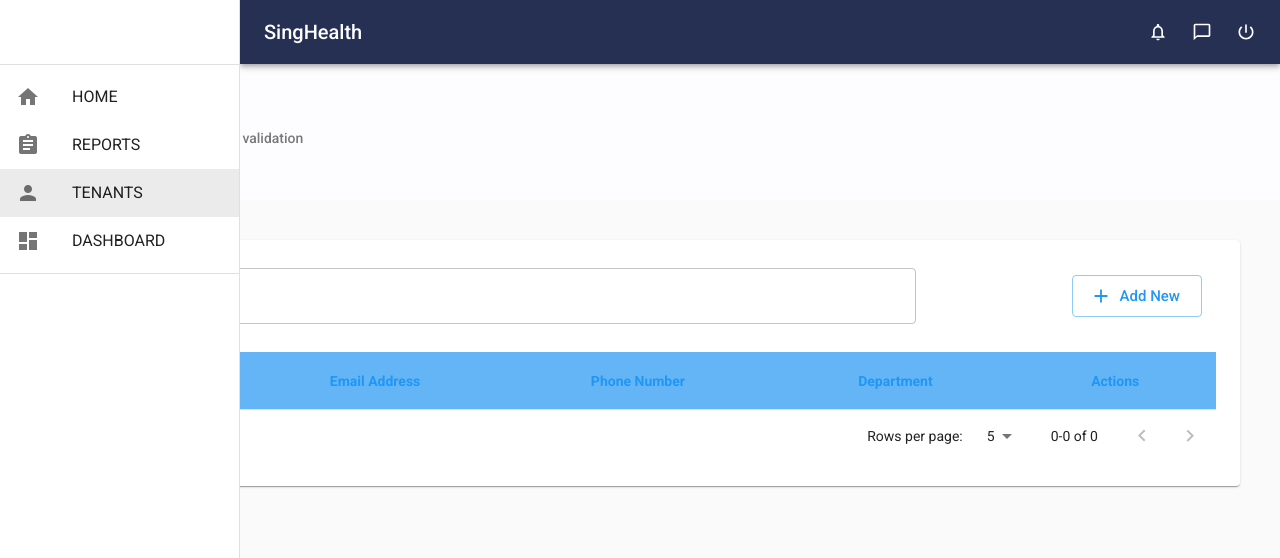
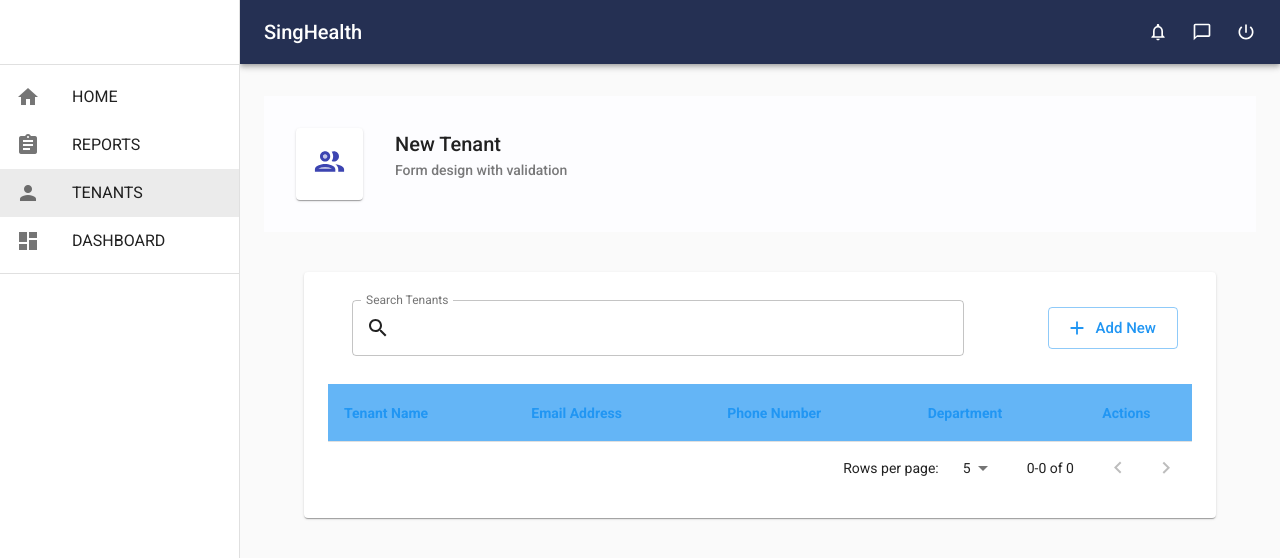
Before and after one commit to kweralt/sh-frontend-2, a React (Create React App) app: page /tenants in a window 1280 px wide. Shown: the top 558 px of the page. Built offline with nearby package versions, Linux system fonts and the light colour scheme.

Commit message:
Fix alignment for content

```diff
--- /dev/null
+++ b/src/components/ContentWrapper.js
@@ -0,0 +1,36 @@
+// wrap ur shit in this to fix alignment (i hope)
+import { Container } from "@material-ui/core";
+import { drawerWidth } from "./NavHeader";
+import { makeStyles } from "@material-ui/core";
+
+const useStyles = makeStyles((theme) => ({
+  root: {
+    display: "flex",
+  },
+  content: {
+    flexGrow: 1,
+    overflow: "auto",
+    [theme.breakpoints.up("sm")]: {
+      width: `calc(100%-${drawerWidth}px)`,
+      marginLeft: drawerWidth,
+    },
+  },
+  container: {
+    paddingTop: theme.spacing(4),
+    paddingBottom: theme.spacing(4),
+    position: "relative",
+  },
+}));
+
+export default function Content({ children }) {
+  const classes = useStyles();
+  return (
+    <div className={classes.root}>
+      <main className={classes.content}>
+        <Container maxWidth="xl" className={classes.container}>
+          {children}
+        </Container>
+      </main>
+    </div>
+  );
+}
--- a/src/pages/Tenants.js
+++ b/src/pages/Tenants.js
@@ -23,8 +23,13 @@
 import Popup from "../components/Popup";
 import Notification from "../components/Notification";
 import ConfirmDialog from "../components/ConfirmDialog";
+import ContentWrapper from "../components/ContentWrapper";
 
 const useStyles = makeStyles((theme) => ({
+  root: {
+    width: "100%",
+    marginBottom: theme.spacing(2),
+  },
   pageContent: {
     margin: theme.spacing(5),
     padding: theme.spacing(3),
@@ -121,7 +126,8 @@
   };
 
   return (
-    <>
+    <ContentWrapper>
+      <div className={classes.root}>
         <PageHeader
           title="New Tenant"
           subTitle="Form design with validation"
@@ -204,6 +210,7 @@
           confirmDialog={confirmDialog}
           setConfirmDialog={setConfirmDialog}
         />
-    </>
+      </div>
+    </ContentWrapper>
   );
 }
--- a/src/services/tenantServices.js
+++ b/src/services/tenantServices.js
@@ -47,6 +47,6 @@
 
 export function deleteTenant(id) {
   let tenants = getAllTenants();
-  tenants = tenants.filter((x) => x.id != id);
+  tenants = tenants.filter((x) => x.id !== id);
   localStorage.setItem(KEYS.tenants, JSON.stringify(tenants));
 }
```
Lines whose indentation alone changed are shown as unchanged.
